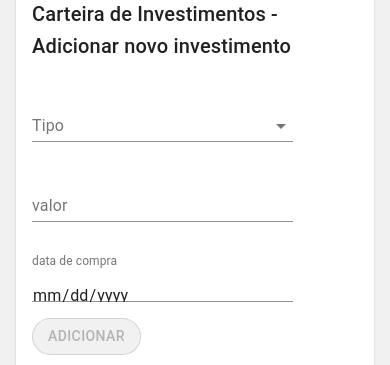
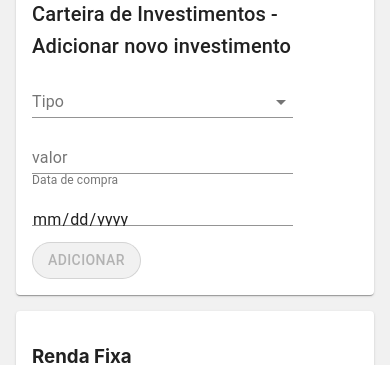
Before and after one commit to natth42/gorila-test, a React (Create React App) app: page / in a window 390 px wide. Shown: the part 157-522 px from the top of the page. Built offline with nearby package versions, Linux system fonts and the light colour scheme; no server answers.

Commit message:
added label for adjust date picker on mobile

```diff
--- a/src/components/investmentForm/index.js
+++ b/src/components/investmentForm/index.js
@@ -14,11 +14,14 @@ import { makeStyles } from '@material-ui/core/styles';
 const useStyles = makeStyles(theme => ({
   formControl: {
     width: '80%',
-    marginTop: '2rem'
+    marginTop: '0.5rem'
+  },
+  labelDate: {
+    fontSize: '0.75rem'
   },
   textField: {
     width: '80%',
-    marginTop: '2rem'
+    marginTop: '0.5rem'
   }
 }));
 
@@ -73,15 +76,15 @@ const InvestmentForm = () => {
           />
         </Grid>
         <Grid item xs={12} sm={3} md={3}>
+          <InputLabel htmlFor="date" className={classes.labelDate}>Data de compra</InputLabel>
           <TextField
-            label="data de compra"
             value={values.date}
             className={classes.textField}
             type="date"
-            InputLabelProps={{
-              shrink: true,
+            onChange={handleChange('date')}
+            inputProps={{
+              id: 'date',
             }}
-            onChange={handleChange('date')}
           />
         </Grid>
         <Grid item xs={12} sm={1} md={1}>
```
